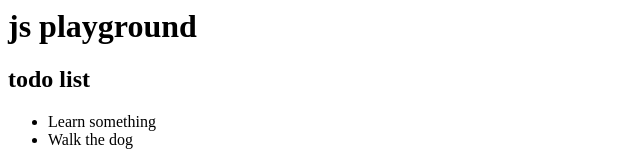
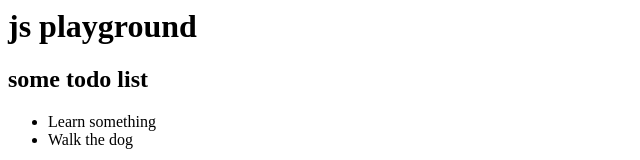
Before and after one commit to kellyaj/js_playground, a plain HTML site: page index.html in a window 1280 px wide. Shown: the top 160 px of the page, without its empty margins (0-640 px from the left). Drawn offline with Linux system fonts and the light colour scheme.

Commit message:
small change to index

```diff
--- a/index.html
+++ b/index.html
@@ -5,7 +5,7 @@
   <body>
 
     <h1> js playground </h1>
-    <h2> todo list </h2>
+    <h2> some todo list </h2>
     <ul>
       <li> Learn something </li>
       <li> Walk the dog </li>
```
